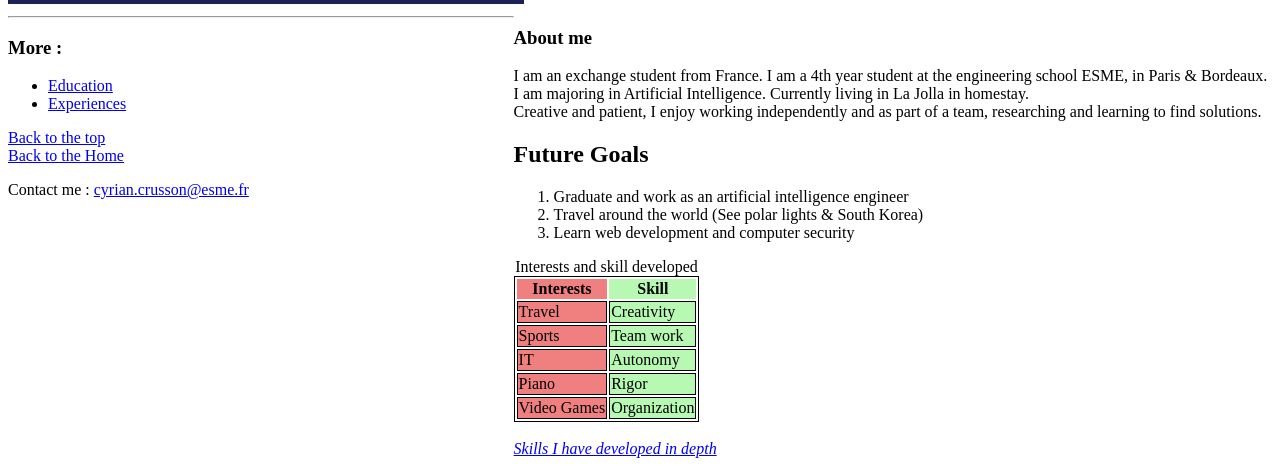
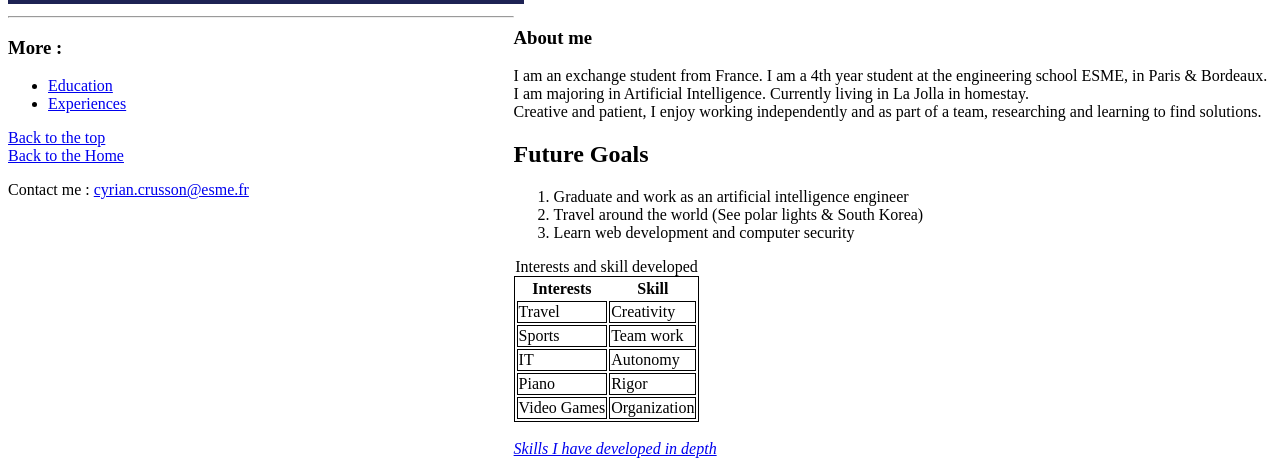
Before and after one commit to CyrianCr/cse134b-hw2, a plain HTML site: page bio.html in a window 1280 px wide. Shown: the part 814-1285 px from the top of the page. Drawn offline with Linux system fonts and the light colour scheme.

Commit message:
remove css

```diff
--- a/bio.html
+++ b/bio.html
@@ -6,7 +6,6 @@
     <title>bio</title>
 
     <style>
-
     aside {
         width: 60%;
         float: right;
@@ -14,14 +13,6 @@
 
     table,td,tr{
         border: 1px solid black;
-    }
-
-    .interest {
-        background-color:lightcoral;
-
-    }
-    .skill {
-        background-color: rgb(183, 248, 178);
     }
     </style>
 
```
